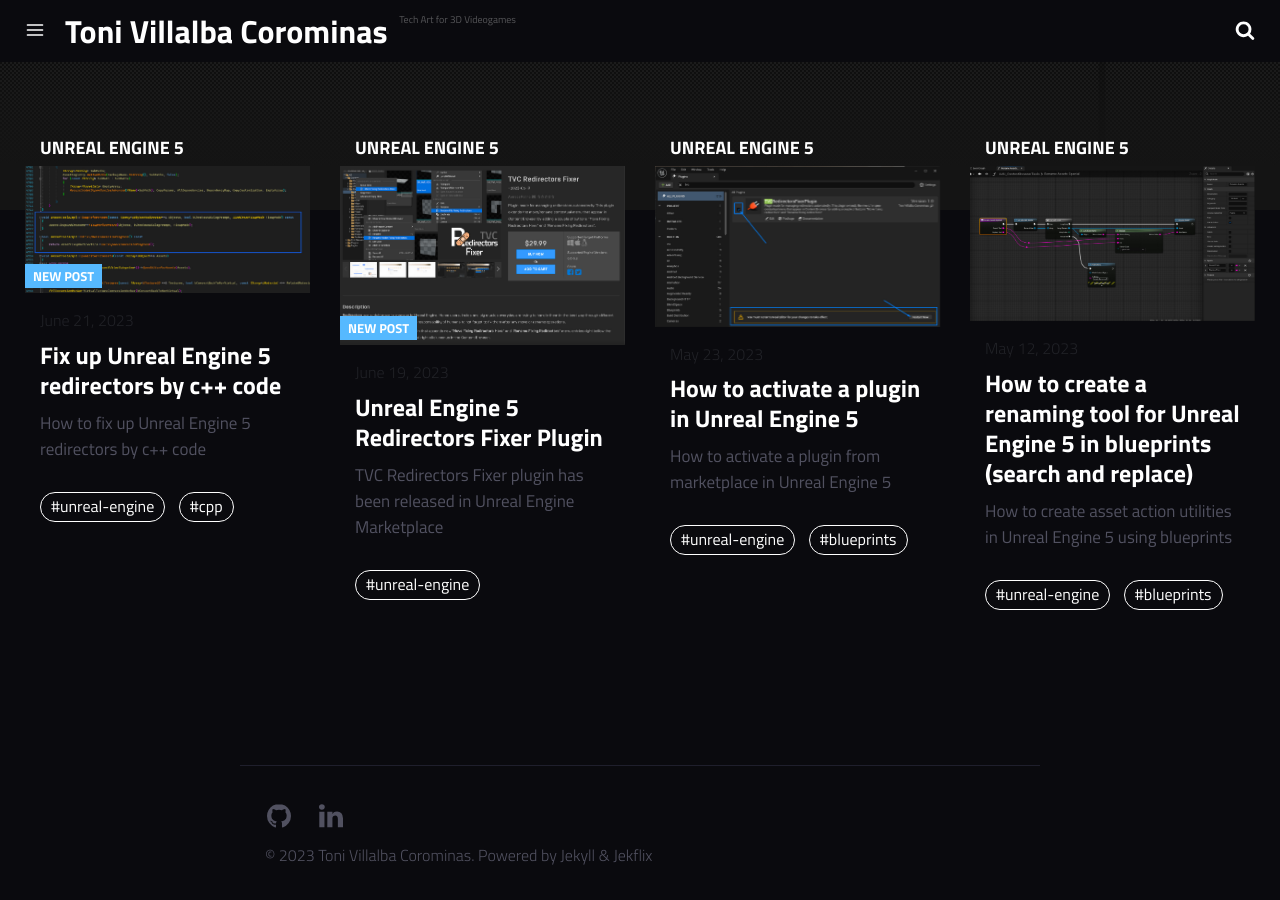
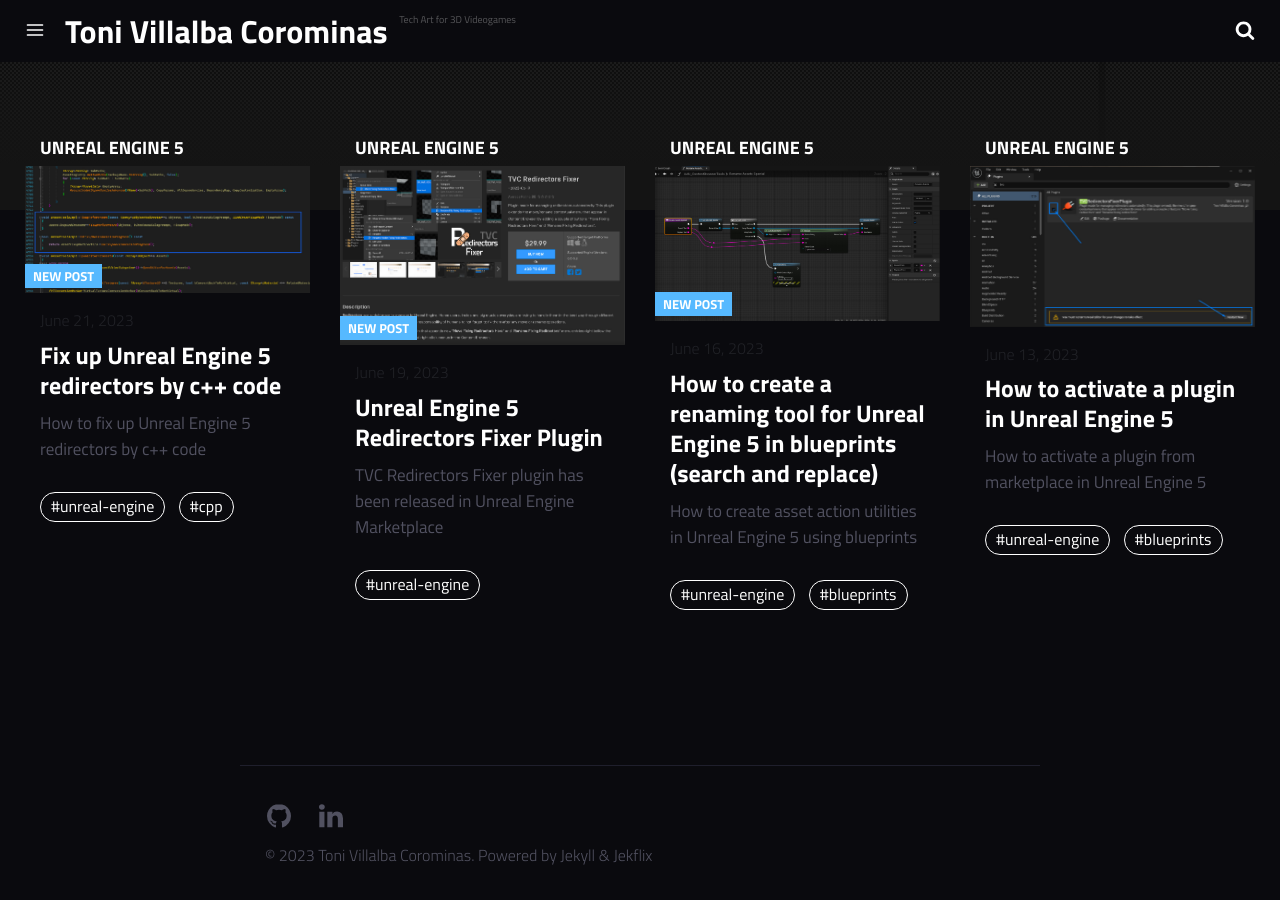
Before and after one commit to tvillalbac/blog, a Jekyll site: the page built from index.html, in a window 1280 px wide and 900 px high, scrolled down 690 px. Built offline with Jekyll 4.4.1, drawn with Linux system fonts in a browser that asks for light colours.

Commit message:
updated posts published date

```diff
--- a/_posts/2023-05-13-how-to-create-renaming-tool-in-blueprints.md
+++ b/_posts/2023-05-13-how-to-create-renaming-tool-in-blueprints.md
@@ -1,5 +1,5 @@
 ---
-date: 2023-05-12 20:05
+date: 2023-06-16 20:05
 layout: post
 title: How to create a renaming tool for Unreal Engine 5 in blueprints (search and replace)
 subtitle: Learn how to create asset action utilities using blueprints
--- a/_posts/2023-05-25-how-to-activate-unreal-engine-plugin.md
+++ b/_posts/2023-05-25-how-to-activate-unreal-engine-plugin.md
@@ -1,5 +1,5 @@
 ---
-date: 2023-05-23 20:05
+date: 2023-06-13 20:05
 layout: post
 title: How to activate a plugin in Unreal Engine 5
 subtitle: Learn how to activate a plugin from marketplace in Unreal Engine 5
```
